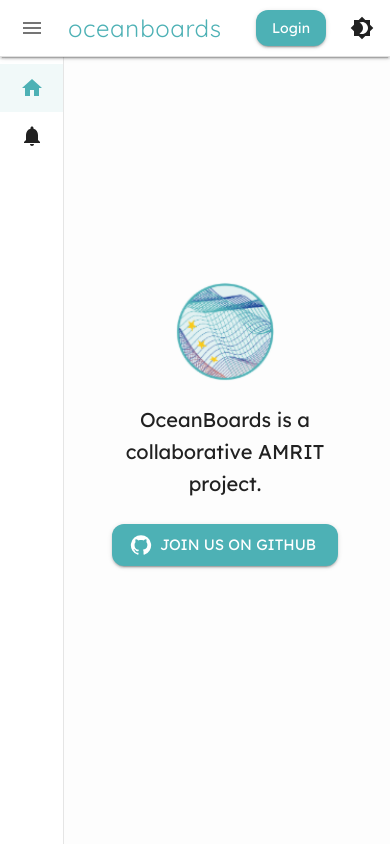
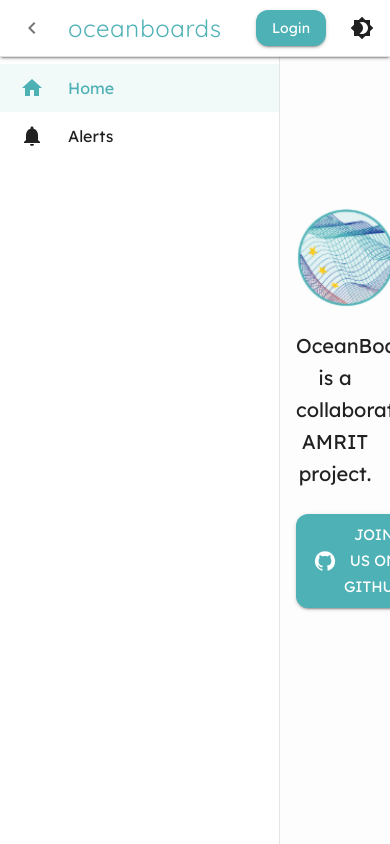
Before and after one commit to amrit-eu/amrit-repos, a Next.js app in the folder dashboard/: page / in a window 390 px wide. Built offline with nearby package versions, Linux system fonts and the light colour scheme.

Commit message:
feature(dashboard): routing handling for alerts whilst keeping appbar and sidelist

```diff
--- /dev/null
+++ b/dashboard/src/app/LayoutClient.tsx
@@ -0,0 +1,40 @@
+'use client';
+
+import { useState } from 'react';
+import { Box, CssBaseline } from '@mui/material';
+import MainTopbar from '../components/MainTopbar';
+import Sidebar from '../components/sidebar/Sidebar';
+import ThemeRegistry from '../theme/ThemeRegistry';
+
+export default function LayoutClient({ children }: { children: React.ReactNode }) {
+  const [darkMode, setDarkMode] = useState(false);
+  const [sidebarOpen, setSidebarOpen] = useState(true);
+
+  return (
+    <ThemeRegistry mode={darkMode ? 'dark' : 'light'}>
+      <CssBaseline />
+
+      <MainTopbar
+        darkMode={darkMode}
+        toggleDarkMode={() => setDarkMode((prev) => !prev)}
+        sidebarOpen={sidebarOpen}
+        setSidebarOpen={setSidebarOpen}
+      />
+
+      <Box sx={{ display: 'flex', height: 'calc(100vh - 64px)', mt: '64px' }}>
+        <Sidebar darkMode={darkMode} open={sidebarOpen} />
+        <Box
+          component="main"
+          sx={{
+            flexGrow: 1,
+            overflow: 'auto',
+            height: 'calc(100vh - 64px)',
+            width: '100%',
+          }}
+        >
+          {children}
+        </Box>
+      </Box>
+    </ThemeRegistry>
+  );
+}
--- /dev/null
+++ b/dashboard/src/app/alerts/page.tsx
@@ -0,0 +1,6 @@
+'use client';
+import Alerts from '../../components/Alerts';
+
+export default function AlertsPage() {
+  return <Alerts />;
+}
--- a/dashboard/src/app/layout.tsx
+++ b/dashboard/src/app/layout.tsx
@@ -1,7 +1,8 @@
 import type { Metadata } from 'next';
+import './globals.css';
 import '@fontsource/quicksand/400.css';
 import '@fontsource/lexend/400.css';
-import './globals.css';
+import LayoutClient from './LayoutClient';
 
 export const metadata: Metadata = {
   title: 'OceanBoards',
@@ -14,7 +15,9 @@
 export default function RootLayout({ children }: { children: React.ReactNode }) {
   return (
     <html lang="en">
-      <body>{children}</body>
+      <body>
+          <LayoutClient>{children}</LayoutClient>
+      </body>
     </html>
   );
 }
--- a/dashboard/src/app/page.tsx
+++ b/dashboard/src/app/page.tsx
@@ -1,79 +1,6 @@
 'use client';
+import Home from '../components/Home';
 
-import { useState, useEffect } from 'react';
-import { Box, useMediaQuery } from '@mui/material';
-import MainTopbar from '../components/MainTopbar';
-import Sidebar from '../components/sidebar/Sidebar';
-import Home from '../components/Home';
-import Alerts from '../components/Alerts';
-import { SidebarOption } from '../types/types';
-import ThemeRegistry from '../theme/ThemeRegistry';
-
-export default function DashboardPage() {
-  const [darkMode, setDarkMode] = useState(false);
-  const [selectedOption, setSelectedOption] = useState<SidebarOption>('Home');
-  const [sidebarOpen, setSidebarOpen] = useState(true);
-
-  const isMobile = useMediaQuery('(max-width:900px)');
-
-  useEffect(() => {
-    if (isMobile) setSidebarOpen(false);
-  }, [isMobile]);
-
-
-  return (
-    <ThemeRegistry mode={darkMode ? 'dark' : 'light'}>
-      <MainTopbar
-        darkMode={darkMode}
-        toggleDarkMode={() => setDarkMode((prev) => !prev)}
-        sidebarOpen={sidebarOpen}
-        setSidebarOpen={setSidebarOpen}
-      />
-
-      <Box
-        component="div"
-        sx={{
-          display: 'flex',
-          height: 'calc(100vh - 64px)',
-          width: '100vw',
-          mt: '64px',
-        }}
-      >
-        <Box
-          component="aside"
-          sx={{
-            width: sidebarOpen ? 280 : 60,
-            transition: 'width 0.3s',
-            height: '100%',
-            position: 'relative',
-            zIndex: 1,
-          }}
-        >
-          <Sidebar
-            darkMode={darkMode}
-            selectedOption={selectedOption}
-            setSelectedOption={setSelectedOption}
-            open={sidebarOpen}
-          />
-        </Box>
-
-        <Box
-          component="main"
-          sx={{
-            flexGrow: 1,
-            p: 2,
-            overflow: 'auto',
-            height: 'calc(100vh - 64px)',
-            width: '100%',
-          }}
-        >
-          {selectedOption === 'Alerts' ? (
-            <Alerts />
-          ) : (
-            <Home />
-          )}
-        </Box>
-      </Box>
-    </ThemeRegistry>
-  );
+export default function HomePage() {
+  return <Home />;
 }
--- a/dashboard/src/components/sidebar/Sidebar.tsx
+++ b/dashboard/src/components/sidebar/Sidebar.tsx
@@ -6,8 +6,6 @@
 
 interface SidebarProps {
   darkMode: boolean;
-  selectedOption: SidebarOption;
-  setSelectedOption: (option: SidebarOption) => void;
   open: boolean;
 }
 
@@ -15,9 +13,6 @@
 const collapsedWidth = 64;
 
 const Sidebar: React.FC<SidebarProps> = ({
-  darkMode,
-  selectedOption,
-  setSelectedOption,
   open,
 }) => {
   return (
@@ -40,9 +35,6 @@
         <SidebarList
           category=""
           options={['Home', 'Alerts']}
-          selectedOption={selectedOption}
-          setSelectedOption={setSelectedOption}
-          darkMode={darkMode}
           open={open}
         />
       </Box>
--- a/dashboard/src/components/sidebar/SidebarList.tsx
+++ b/dashboard/src/components/sidebar/SidebarList.tsx
@@ -8,25 +8,19 @@
   Typography,
   useTheme,
 } from '@mui/material';
+import { usePathname, useRouter } from 'next/navigation';
 import { iconMapping, SidebarOption } from '../../types/types';
 
 interface SidebarListProps {
   category: string;
   options: SidebarOption[];
-  selectedOption: SidebarOption;
-  setSelectedOption: (option: SidebarOption) => void;
-  darkMode: boolean;
   open: boolean;
 }
 
-const SidebarList: React.FC<SidebarListProps> = ({
-  category,
-  options,
-  selectedOption,
-  setSelectedOption,
-  open,
-}) => {
+const SidebarList: React.FC<SidebarListProps> = ({ category, options, open }) => {
   const theme = useTheme();
+  const pathname = usePathname();
+  const router = useRouter();
 
   return (
     <>
@@ -46,13 +40,14 @@
 
       <List disablePadding>
         {options.map((option) => {
-          const isSelected = selectedOption === option;
+          const path = option === 'Home' ? '/' : `/${option.toLowerCase()}`;
+          const isSelected = pathname === path;
 
           return (
             <ListItemButton
               key={option}
               selected={isSelected}
-              onClick={() => setSelectedOption(option)}
+              onClick={() => router.push(path)}
               sx={{
                 height: 48,
                 justifyContent: open ? 'initial' : 'center',
@@ -66,7 +61,7 @@
                 sx={{
                   minWidth: 0,
                   mr: open ? 3 : 'auto',
-                  ml: "4px",
+                  ml: '4px',
                   justifyContent: 'center',
                   color: isSelected ? theme.palette.primary.main : 'inherit',
                 }}
```
